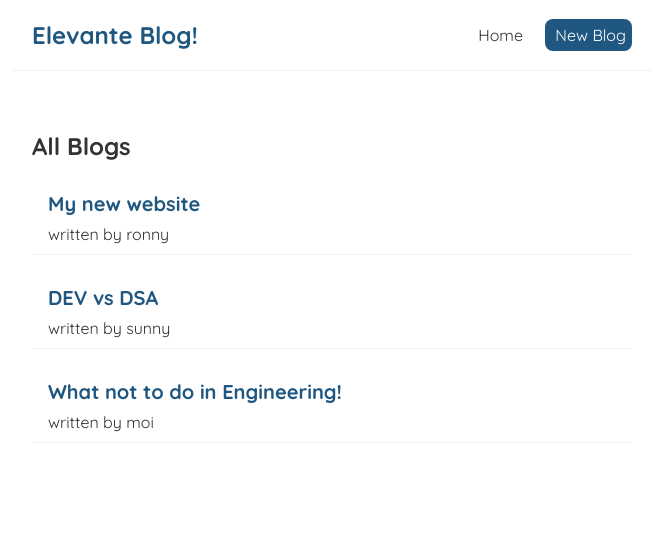
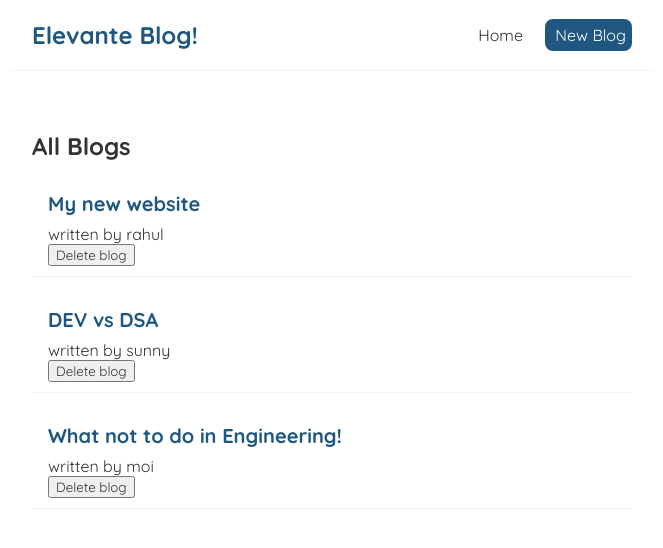
Before and after one commit to rajyashhh/elevante-blog, a React (Create React App) app: page / in a window 1280 px wide. Shown: the top 548 px of the page, without its empty margins (308-971 px from the left). Built offline with nearby package versions, Linux system fonts and the light colour scheme.

Commit message:
added delete functionality

```diff
--- a/src/Home.js
+++ b/src/Home.js
@@ -6,16 +6,20 @@
 const Home = () => {
 
     const[blogs, setBlogs] = useState([
-        {title : 'My new website', body: 'lorem ipsum...', author: 'ronny', id: 1},
+        {title : 'My new website', body: 'lorem ipsum...', author: 'rahul', id: 1},
         {title : 'DEV vs DSA', body: 'lorem ipsum...', author: 'sunny', id: 2},
         {title : 'What not to do in Engineering!', body: 'lorem ipsum...', author: 'moi', id: 3},
     ])
 
-
+    function handleDelete(id){
+        const newBlogs = blogs.filter(blog => blog.id !== id);
+        setBlogs(newBlogs);
+    }
 
     return (
         <div className="home">
-            <BlogList blogs={blogs} title="All Blogs"/>
+            <BlogList blogs={blogs} title="All Blogs" handleDelete={handleDelete}/>
+
         </div>
      );
 }
--- a/src/bloglist.js
+++ b/src/bloglist.js
@@ -1,6 +1,7 @@
-const BlogList = ({blogs, title}) => {
+const BlogList = ({blogs, title, handleDelete}) => {
     // const blogs = props.blogs;
     // const title = props.title;
+
     return (
         <div className="blog-list">
             <h2>{title}</h2>
@@ -8,6 +9,7 @@
                 <div className="blog-preview" key={blog.id}>
                     <h2>{blog.title}</h2>
                     <p>written by {blog.author}</p>
+                    <button onClick={()=>handleDelete(blog.id)}>Delete blog</button>
                 </div>
             ))}
         </div>
```
